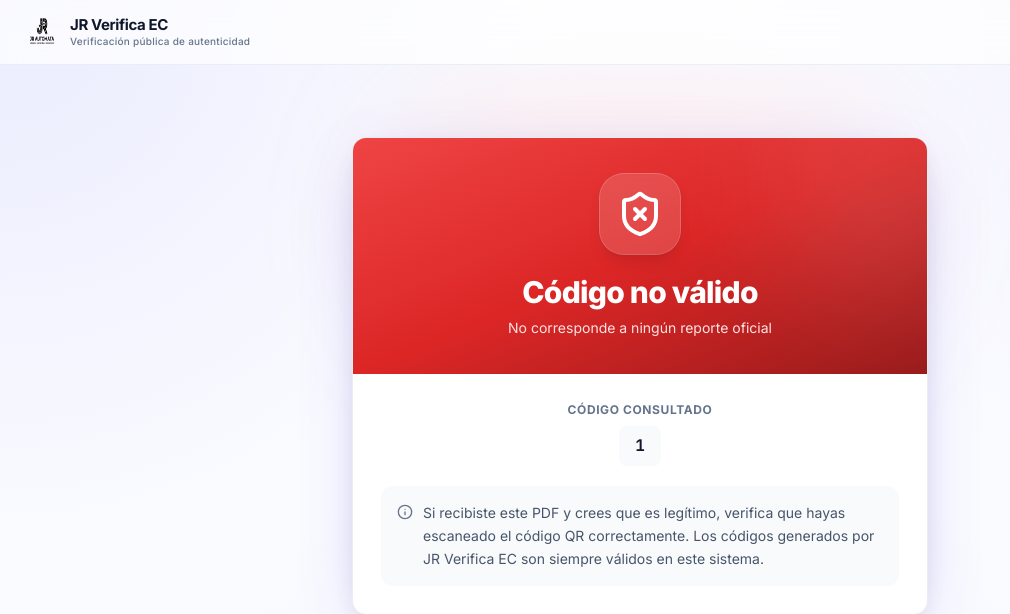
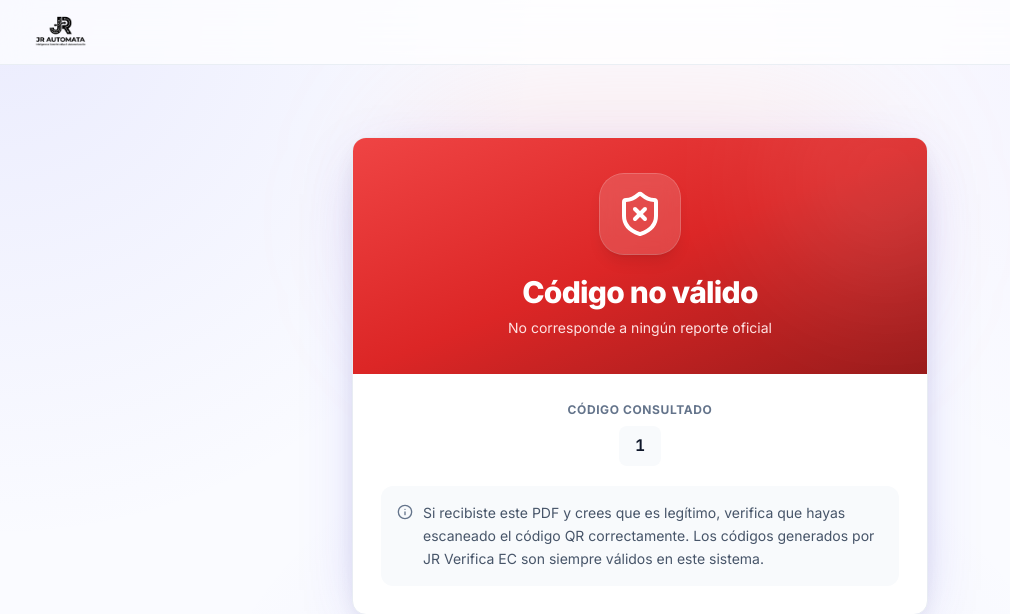
Before and after one commit to JostinRendonL/jr-verifica-ec, a FastAPI app: page /verificar/1 in a window 1280 px wide. Shown: the top 614 px of the page, without its empty margins (0-1010 px from the left). Run offline with FastAPI, Linux system fonts and the light colour scheme; parts of the project's set-up code (start-up, migrations or seed data) failed here and were passed over; some libraries are stand-ins or nearby versions.

Commit message:
fix: update navbar logo in verificar.html (home page had its own navbar block)

```diff
--- a/src/templates/verificar.html
+++ b/src/templates/verificar.html
@@ -4,13 +4,11 @@
 {% block navbar %}
 <nav class="border-b border-slate-200/70 bg-white/70 backdrop-blur-lg">
     <div class="max-w-7xl mx-auto px-6 h-16 flex items-center">
-        <div class="flex items-center gap-2.5">
-            <img src="/static/logo.png" alt="JR Automata" class="h-9 w-9" onerror="this.style.display='none'">
-            <div class="flex flex-col leading-tight">
-                <span class="text-[15px] font-bold text-slate-900 tracking-tight">JR Verifica EC</span>
-                <span class="text-[10px] text-slate-500 font-medium tracking-wide">Verificación pública de autenticidad</span>
-            </div>
-        </div>
+        <a href="/" class="flex items-center group">
+            <img src="/static/logo.png" alt="JR Verifica EC"
+                 class="h-10 w-auto max-w-[200px] object-contain transition-opacity group-hover:opacity-80"
+                 onerror="this.outerHTML='<span class=\'text-[15px] font-bold text-slate-900 tracking-tight\'>JR Verifica EC</span>'">
+        </a>
     </div>
 </nav>
 {% endblock %}
```
